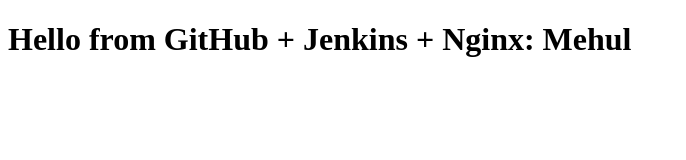
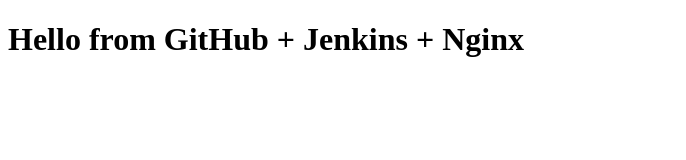
Before and after one commit to ZOROOZZ/Test1, a plain HTML site: page index.html in a window 1280 px wide. Shown: the whole page, without its empty margins (0-686 px from the left). Drawn offline with Linux system fonts and the light colour scheme.

Commit message:
Update index.html

```diff
--- a/index.html
+++ b/index.html
@@ -4,6 +4,6 @@
     <title>My DevOps Website</title>
 </head>
 <body>
-    <h1>Hello from GitHub + Jenkins + Nginx: Mehul</h1>
+    <h1>Hello from GitHub + Jenkins + Nginx </h1>
 </body>
 </html>
```
